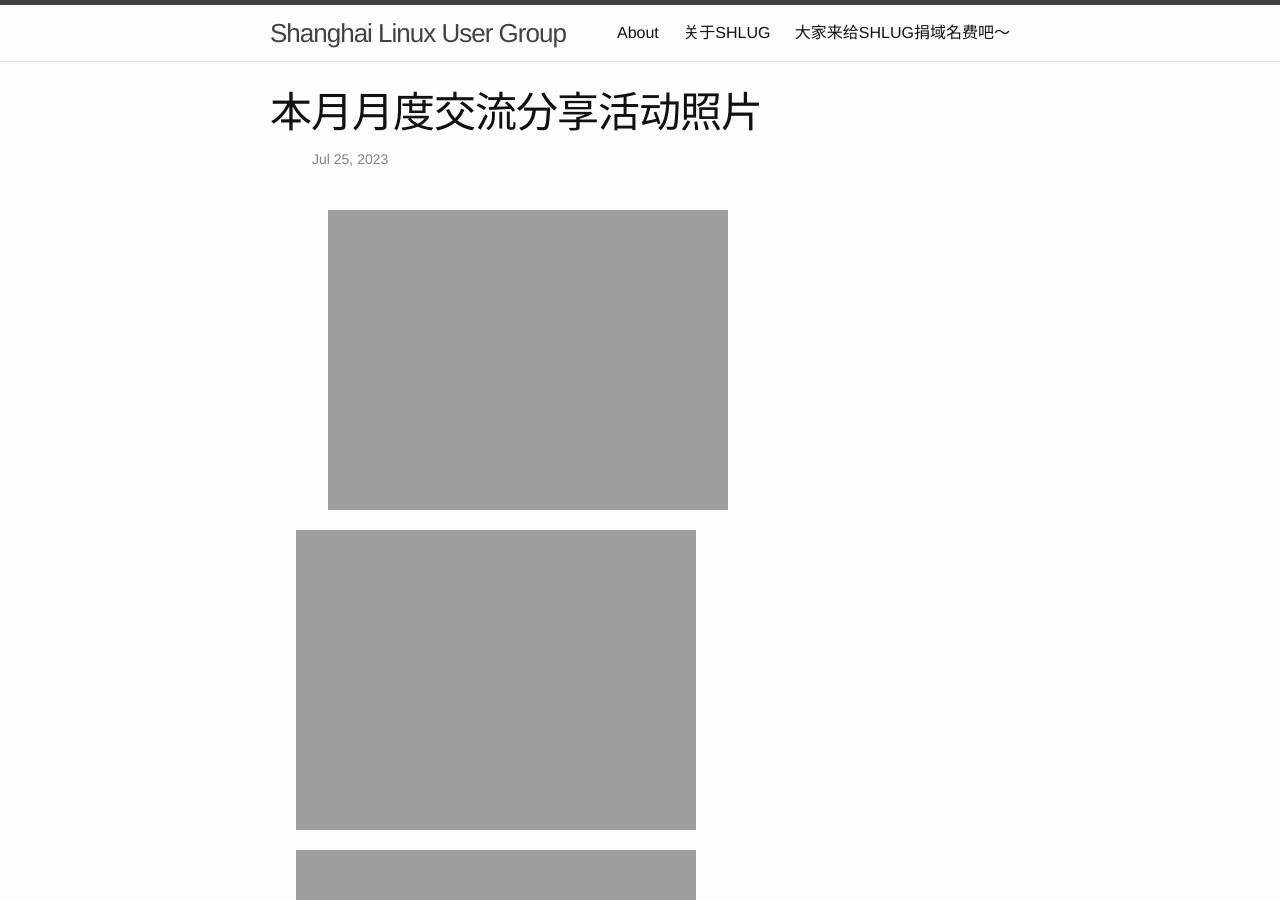
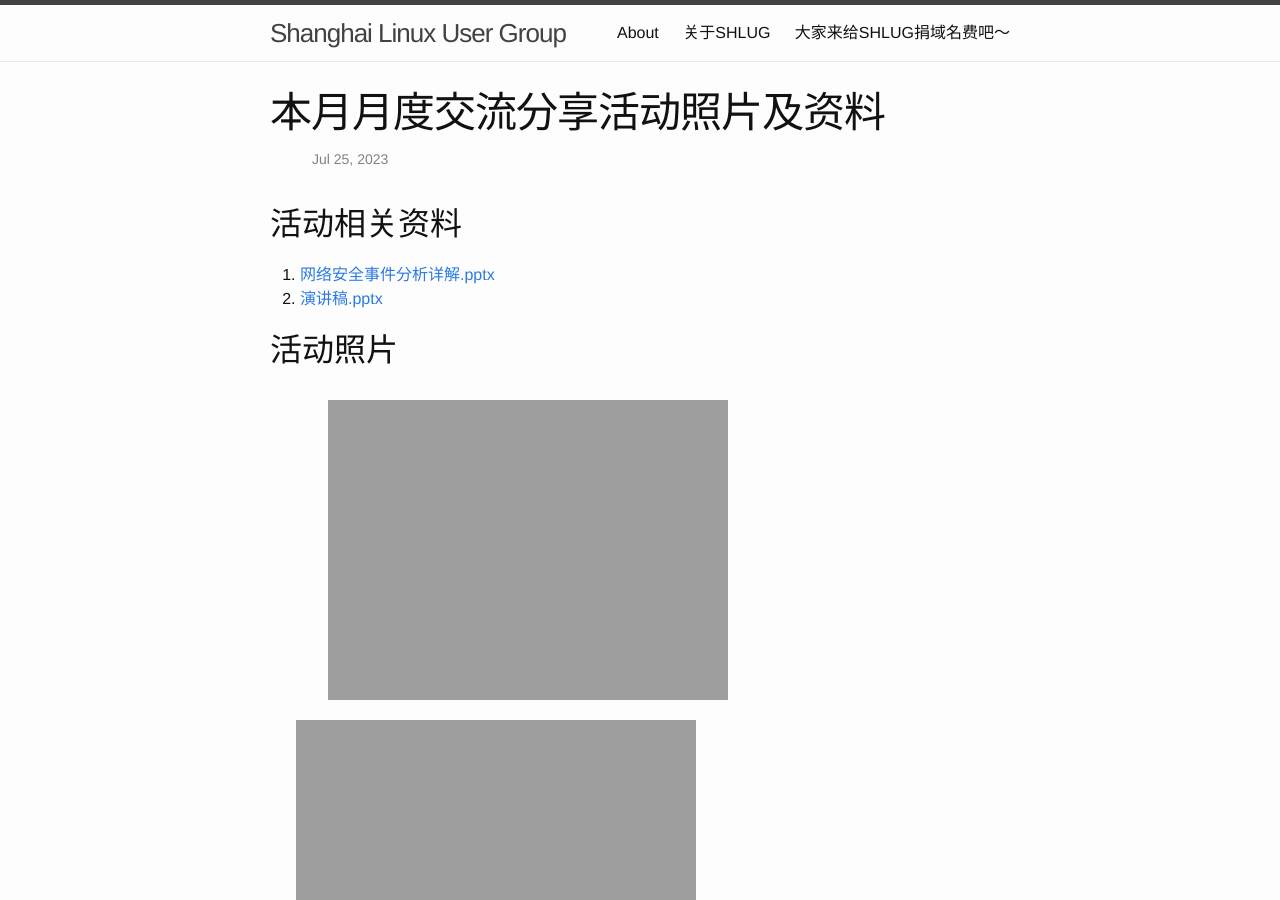
Before and after one commit to shanghailug/shanghailug.github.io, a Jekyll site: the page built from _posts/2023-07-25-monthly-photo.markdown, in a window 1280 px wide and 900 px high. Built offline with Jekyll 4.4.1, drawn with Linux system fonts in a browser that asks for light colours.

Commit message:
add monthly res.

```diff
--- a/_posts/2023-07-25-monthly-photo.markdown
+++ b/_posts/2023-07-25-monthly-photo.markdown
@@ -1,9 +1,16 @@
 ---
 layout: post
-title:  "本月月度交流分享活动照片"
+title:  "本月月度交流分享活动照片及资料"
 date:   2023-07-25 14:02:00 +0000
 categories: monthly
 ---
+
+## 活动相关资料
+
+1. [网络安全事件分析详解.pptx](/res2023q3/n725.monthly/网络安全事件分析详解.pptx)
+2. [演讲稿.pptx](/res2023q3/n725.monthly/演讲稿.pptx)
+
+## 活动照片
 
 [<img src='/res2023q3/n725.monthly/n722_1451_1036+08.1920p.jpg' style='margin:10px'>](/res2023q3/n725.monthly/n722_1451_1036+08.JPG)
 [<img src='/res2023q3/n725.monthly/n722_1451_3037+08.1920p.jpg' style='margin:10px'>](/res2023q3/n725.monthly/n722_1451_3037+08.JPG)
```
